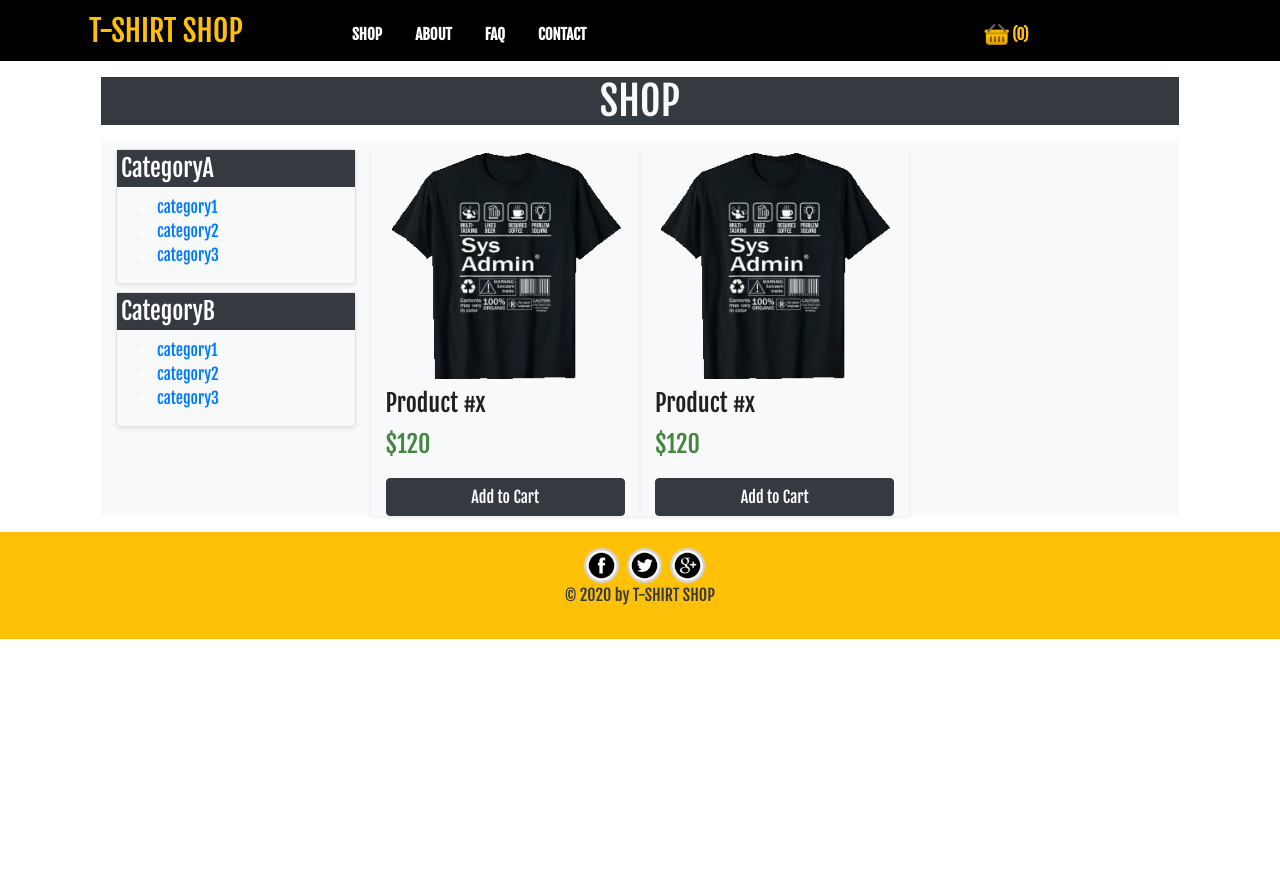
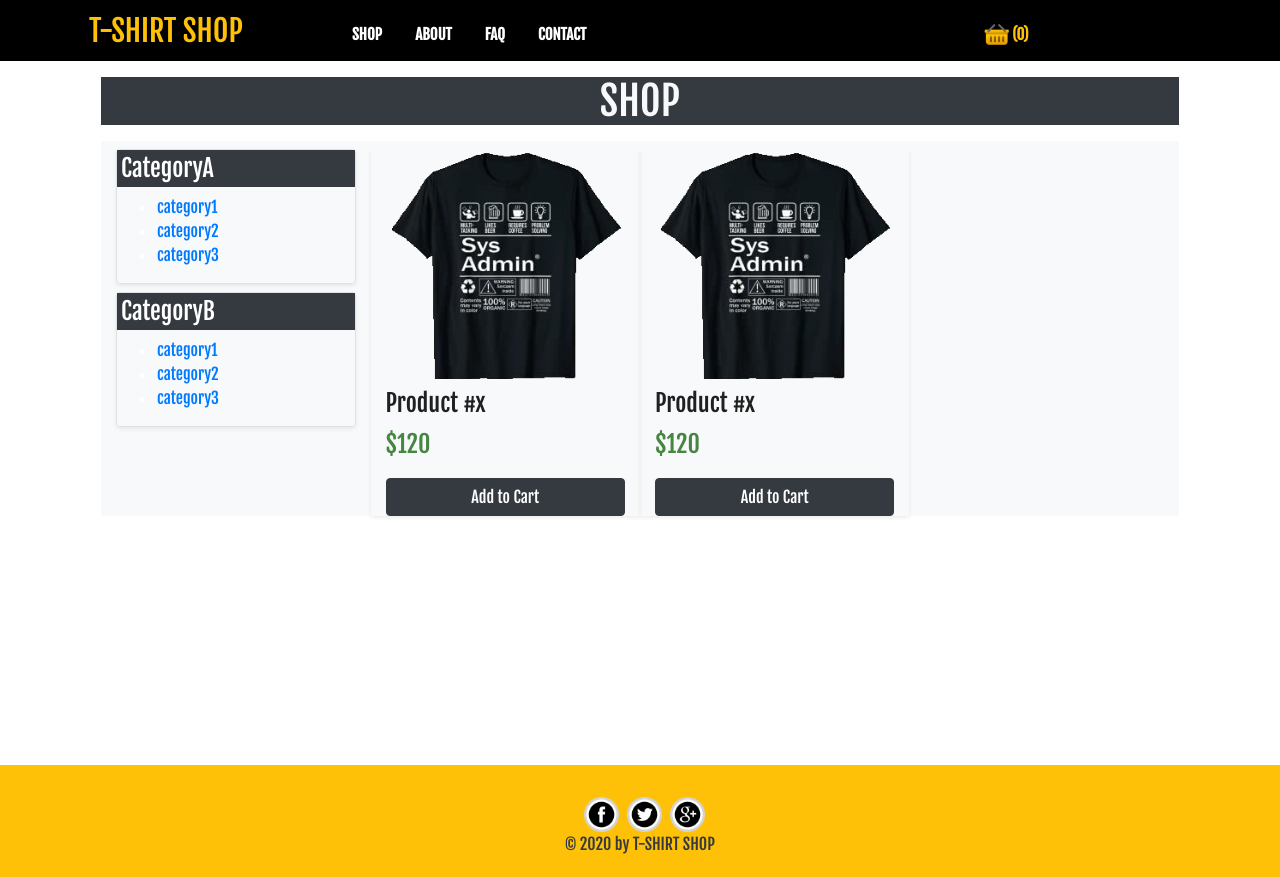
Before and after one commit to LeonelR112/T-shirt-shop-template, a PHP site: page /shop.html in a window 1280 px wide. Before the commit the page ends 639 px from the top, so only its background shows below. Run offline with PHP 8.4, Linux system fonts and the light colour scheme.

Commit message:
Arreglo de la posición del footer

```diff
--- a/css/mainStayle.css
+++ b/css/mainStayle.css
@@ -15,12 +15,17 @@
 }
 
 /*------------*/
+html{
+    height: 100%;
+}
+
 
 body{
     margin: 0px;
     padding: 0px;
     color: rgb(32, 32, 32);
     font-family: 'Fjalla One', sans-serif;
+    height: 100%;
     /*overflow: hidden;*/
 }
 
@@ -215,6 +220,15 @@ body{
     font-family: Verdana, Geneva, Tahoma, sans-serif;
 }
 
+main{
+    min-height: calc(100% - 7em);
+}
+
+footer{
+    height: 7em;
+    padding-top:2em;
+}
+
 /*--------------------forms-----------------------*/
 #Textarea1{
     resize: none;
--- a/shop.html
+++ b/shop.html
@@ -127,7 +127,7 @@
 
 
     <!--footer-->
-    <footer class="container-fluid bg-warning text-datk text-center p-3">
+    <footer class="container-fluid bg-warning text-datk text-center">
         <div class="d-flex justify-content-center">
             <a href="#" class="ml-2"><img src="./assets/imgs/face.png" width="35px" alt="facebook" title="Facebook"></a>
             <a href="#" class="ml-2"><img src="./assets/imgs/twitter.png" width="35px" alt="twitter"
```
